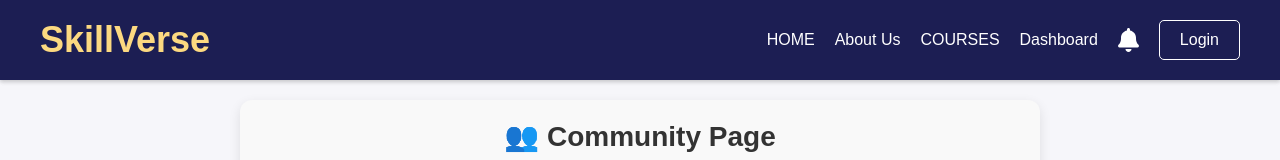
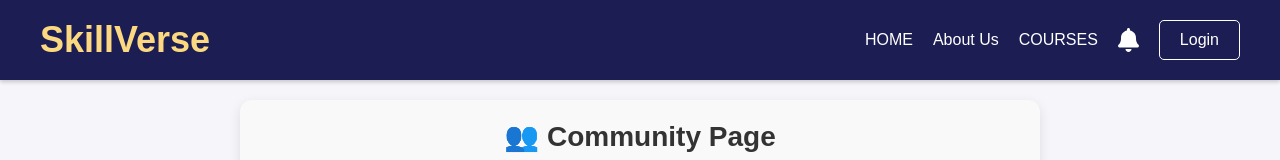
Before and after one commit to S7eko/Abdelrhmanmohmed, a Next.js app: page /course/Community in a window 1280 px wide. Shown: the top 160 px of the page. Built offline with nearby package versions, Linux system fonts and the light colour scheme.

Commit message:
Fix: remove homepage field causing deployment navbar

```diff
--- a/src/app/components/navbar.js
+++ b/src/app/components/navbar.js
@@ -8,15 +8,9 @@ import { FontAwesomeIcon } from "@fortawesome/react-fontawesome";
 import {
   faUser,
   faBook,
-  faShoppingCart,
-  faHeart,
-  faChalkboardTeacher,
   faBell,
   faEnvelope,
   faCog,
-  faCreditCard,
-  faHistory,
-  faGlobe,
   faUserEdit,
   faQuestionCircle,
   faSignOutAlt,
@@ -153,11 +147,6 @@ const Navbar = () => {
     [handleLogout]
   );
 
-  // دالة للتحقق من نوع المستخدم
-  const isStudent = useMemo(() => {
-    return user?.role === 'Student';
-  }, [user]);
-
   if (isLoading) {
     return (
       <div>
@@ -186,8 +175,8 @@ const Navbar = () => {
               <li>
                 <Link href="/course/allcourse">COURSES</Link>
               </li>
-              {/* إخفاء Dashboard للطلاب فقط */}
-              {!isStudent && (
+              {/* إظهار Dashboard فقط للمستخدمين المسجلين غير الطلاب */}
+              {user && user.role !== 'Student' && (
                 <li>
                   <Link href="/course/dashboard">Dashboard</Link>
                 </li>
```
Also changed, not shown: src/app/components/courseDetails.js (line endings or trailing spaces).
